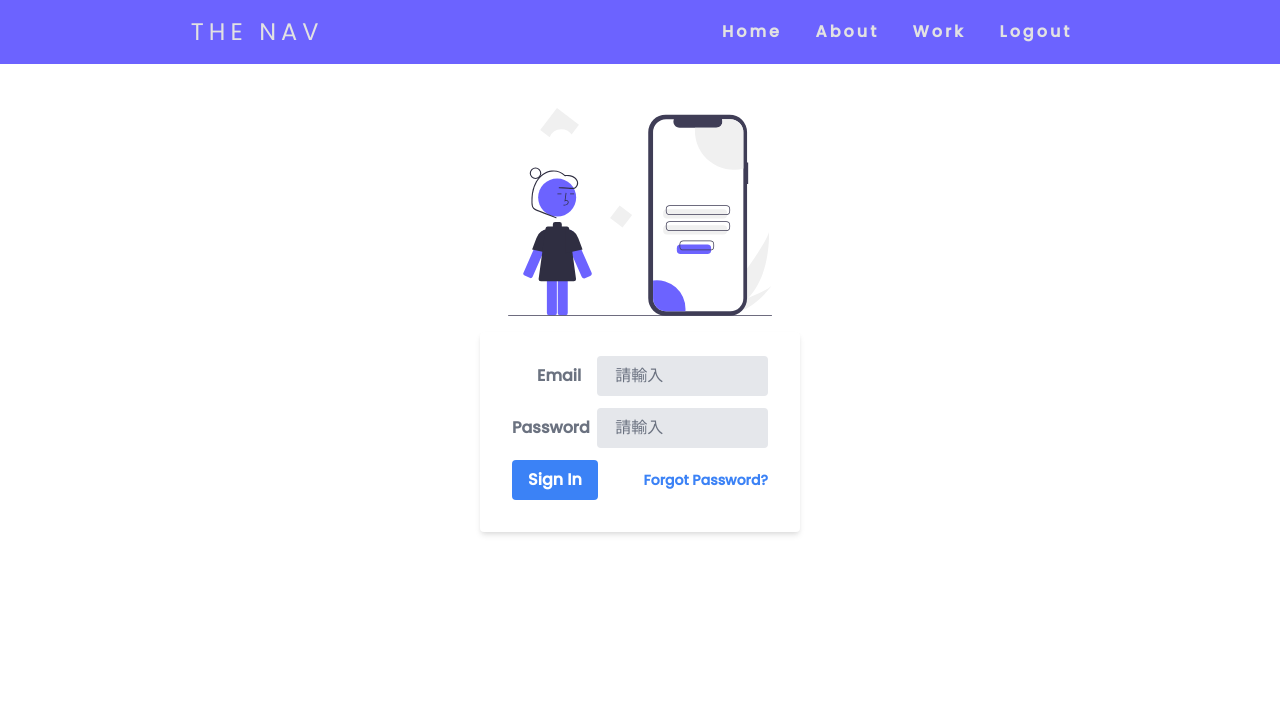
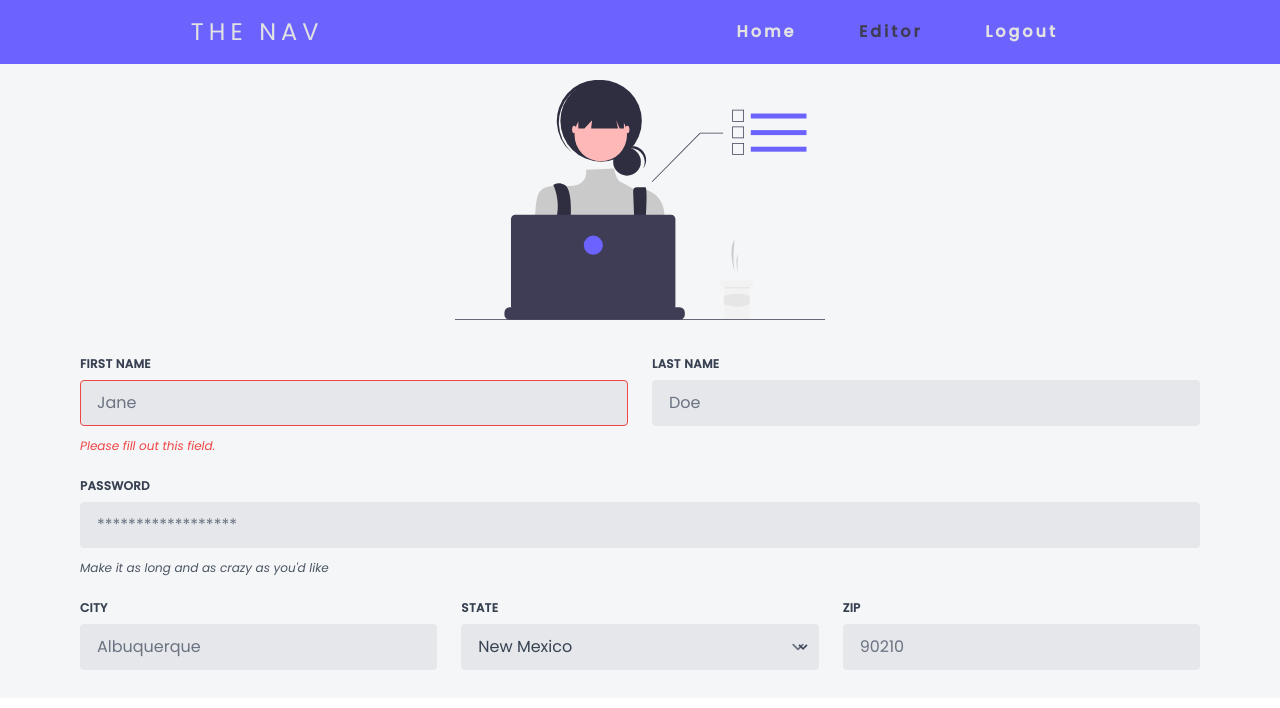
Before and after one commit to andy5566w/node-server-client-react, a React (Create React App) app: page /editor in a window 1280 px wide. Before the commit this address led to /login. Shown: the top 708 px of the page. Built offline with nearby package versions, Linux system fonts and the light colour scheme.

Commit message:
feat: 新增編輯文章組件模板

```diff
--- a/src/App.js
+++ b/src/App.js
@@ -2,6 +2,7 @@
 import Signup from './pages/layout/Signup'
 import Layout from './pages/layout/Layout'
 import Home from './pages/layout/Home'
+import ArticleEditor from './components/article/ArticleEditor'
 import ArticleListsItem from './components/article/ArticleLists'
 import { Route, Switch, Redirect } from 'react-router-dom'
 import Banner from './components/Banner'
@@ -27,6 +28,9 @@
             <Banner />
             <ArticleListsItem />
           </Route>
+          <Route path="/editor">
+            <ArticleEditor />
+          </Route>
           <Route path="*">
             <Redirect to="/login" />
           </Route>
--- /dev/null
+++ b/src/components/article/ArticleEditor.js
@@ -0,0 +1,121 @@
+import editor_icon from '../../assets/images/editor.svg'
+import classes from './ArticleEditor.module.scss'
+const ArticleEditor = () => {
+  return (
+    <div className="container">
+      <img className={classes.img} src={editor_icon} alt={editor_icon} />
+      <form className="w-full px-20 py-5">
+        <div className="flex flex-wrap -mx-3 mb-6">
+          <div className="w-full md:w-1/2 px-3 mb-6 md:mb-0">
+            <label
+              className="block uppercase tracking-wide text-gray-700 text-xs font-bold mb-2"
+              htmlFor="grid-first-name"
+            >
+              First Name
+            </label>
+            <input
+              className="appearance-none block w-full bg-gray-200 text-gray-700 border border-red-500 rounded py-3 px-4 mb-3 leading-tight focus:outline-none focus:bg-white"
+              id="grid-first-name"
+              type="text"
+              placeholder="Jane"
+            />
+            <p className="text-red-500 text-xs italic">
+              Please fill out this field.
+            </p>
+          </div>
+          <div className="w-full md:w-1/2 px-3">
+            <label
+              className="block uppercase tracking-wide text-gray-700 text-xs font-bold mb-2"
+              htmlFor="grid-last-name"
+            >
+              Last Name
+            </label>
+            <input
+              className="appearance-none block w-full bg-gray-200 text-gray-700 border border-gray-200 rounded py-3 px-4 leading-tight focus:outline-none focus:bg-white focus:border-gray-500"
+              id="grid-last-name"
+              type="text"
+              placeholder="Doe"
+            />
+          </div>
+        </div>
+        <div className="flex flex-wrap -mx-3 mb-6">
+          <div className="w-full px-3">
+            <label
+              className="block uppercase tracking-wide text-gray-700 text-xs font-bold mb-2"
+              htmlFor="grid-password"
+            >
+              Password
+            </label>
+            <input
+              className="appearance-none block w-full bg-gray-200 text-gray-700 border border-gray-200 rounded py-3 px-4 mb-3 leading-tight focus:outline-none focus:bg-white focus:border-gray-500"
+              id="grid-password"
+              type="password"
+              placeholder="******************"
+            />
+            <p className="text-gray-600 text-xs italic">
+              Make it as long and as crazy as you'd like
+            </p>
+          </div>
+        </div>
+        <div className="flex flex-wrap -mx-3 mb-2">
+          <div className="w-full md:w-1/3 px-3 mb-6 md:mb-0">
+            <label
+              className="block uppercase tracking-wide text-gray-700 text-xs font-bold mb-2"
+              htmlFor="grid-city"
+            >
+              City
+            </label>
+            <input
+              className="appearance-none block w-full bg-gray-200 text-gray-700 border border-gray-200 rounded py-3 px-4 leading-tight focus:outline-none focus:bg-white focus:border-gray-500"
+              id="grid-city"
+              type="text"
+              placeholder="Albuquerque"
+            />
+          </div>
+          <div className="w-full md:w-1/3 px-3 mb-6 md:mb-0">
+            <label
+              className="block uppercase tracking-wide text-gray-700 text-xs font-bold mb-2"
+              htmlFor="grid-state"
+            >
+              State
+            </label>
+            <div className="relative">
+              <select
+                className="block appearance-none w-full bg-gray-200 border border-gray-200 text-gray-700 py-3 px-4 pr-8 rounded leading-tight focus:outline-none focus:bg-white focus:border-gray-500"
+                id="grid-state"
+              >
+                <option>New Mexico</option>
+                <option>Missouri</option>
+                <option>Texas</option>
+              </select>
+              <div className="pointer-events-none absolute inset-y-0 right-0 flex items-center px-2 text-gray-700">
+                <svg
+                  className="fill-current h-4 w-4"
+                  xmlns="http://www.w3.org/2000/svg"
+                  viewBox="0 0 20 20"
+                >
+                  <path d="M9.293 12.95l.707.707L15.657 8l-1.414-1.414L10 10.828 5.757 6.586 4.343 8z" />
+                </svg>
+              </div>
+            </div>
+          </div>
+          <div className="w-full md:w-1/3 px-3 mb-6 md:mb-0">
+            <label
+              className="block uppercase tracking-wide text-gray-700 text-xs font-bold mb-2"
+              htmlFor="grid-zip"
+            >
+              Zip
+            </label>
+            <input
+              className="appearance-none block w-full bg-gray-200 text-gray-700 border border-gray-200 rounded py-3 px-4 leading-tight focus:outline-none focus:bg-white focus:border-gray-500"
+              id="grid-zip"
+              type="text"
+              placeholder="90210"
+            />
+          </div>
+        </div>
+      </form>
+    </div>
+  )
+}
+export default ArticleEditor
--- /dev/null
+++ b/src/components/article/ArticleEditor.module.scss
@@ -0,0 +1,4 @@
+.img {
+  height: 15rem;
+  margin: 1rem auto;
+}
--- a/src/pages/layout/MainHeader.js
+++ b/src/pages/layout/MainHeader.js
@@ -8,12 +8,8 @@
     to: '/home',
   },
   {
-    text: 'About',
-    to: '/about',
-  },
-  {
-    text: 'Work',
-    to: '/work',
+    text: 'Editor',
+    to: '/editor',
   },
   {
     text: 'Logout',
```
Also changed, not shown: src/assets/images/editor.svg (added).
